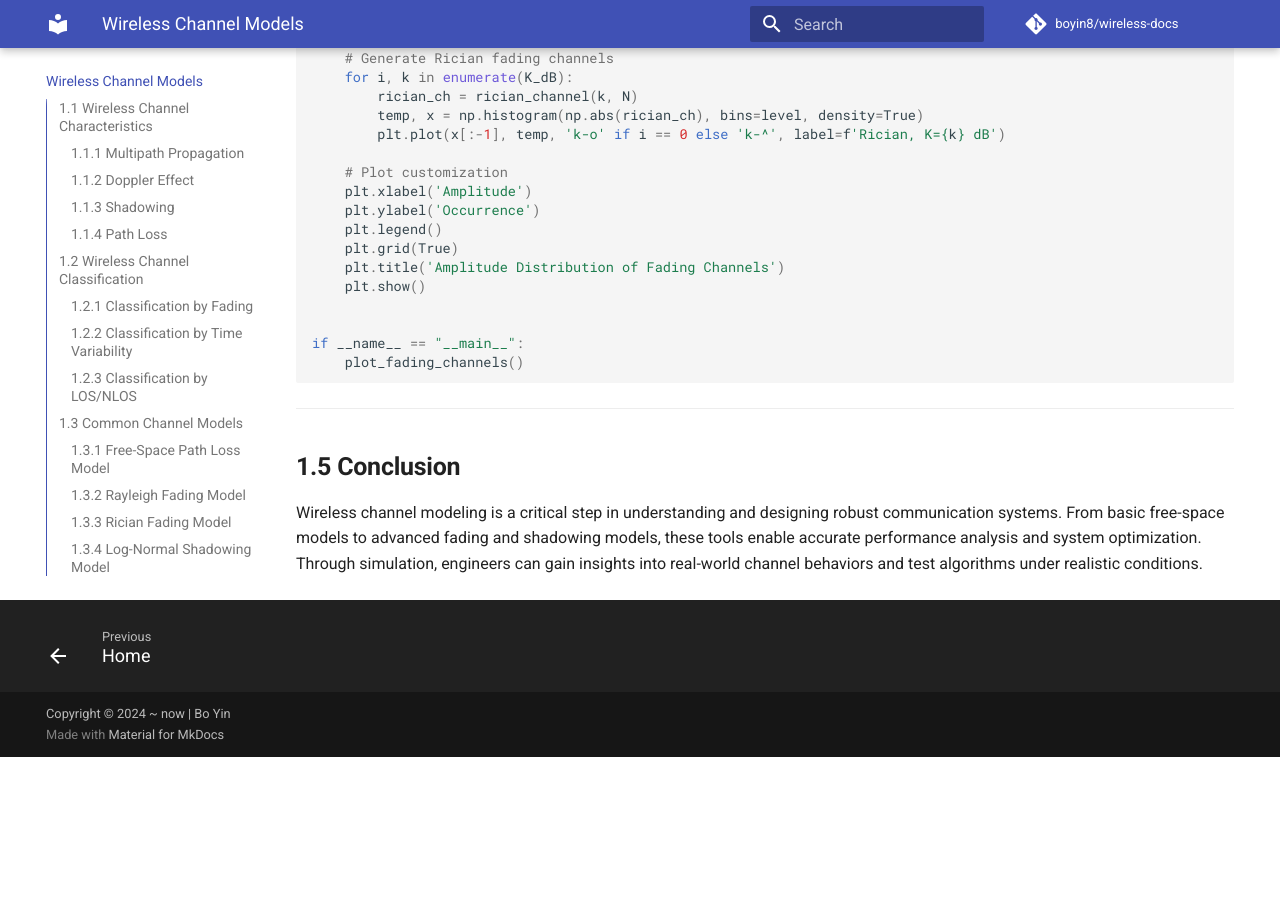
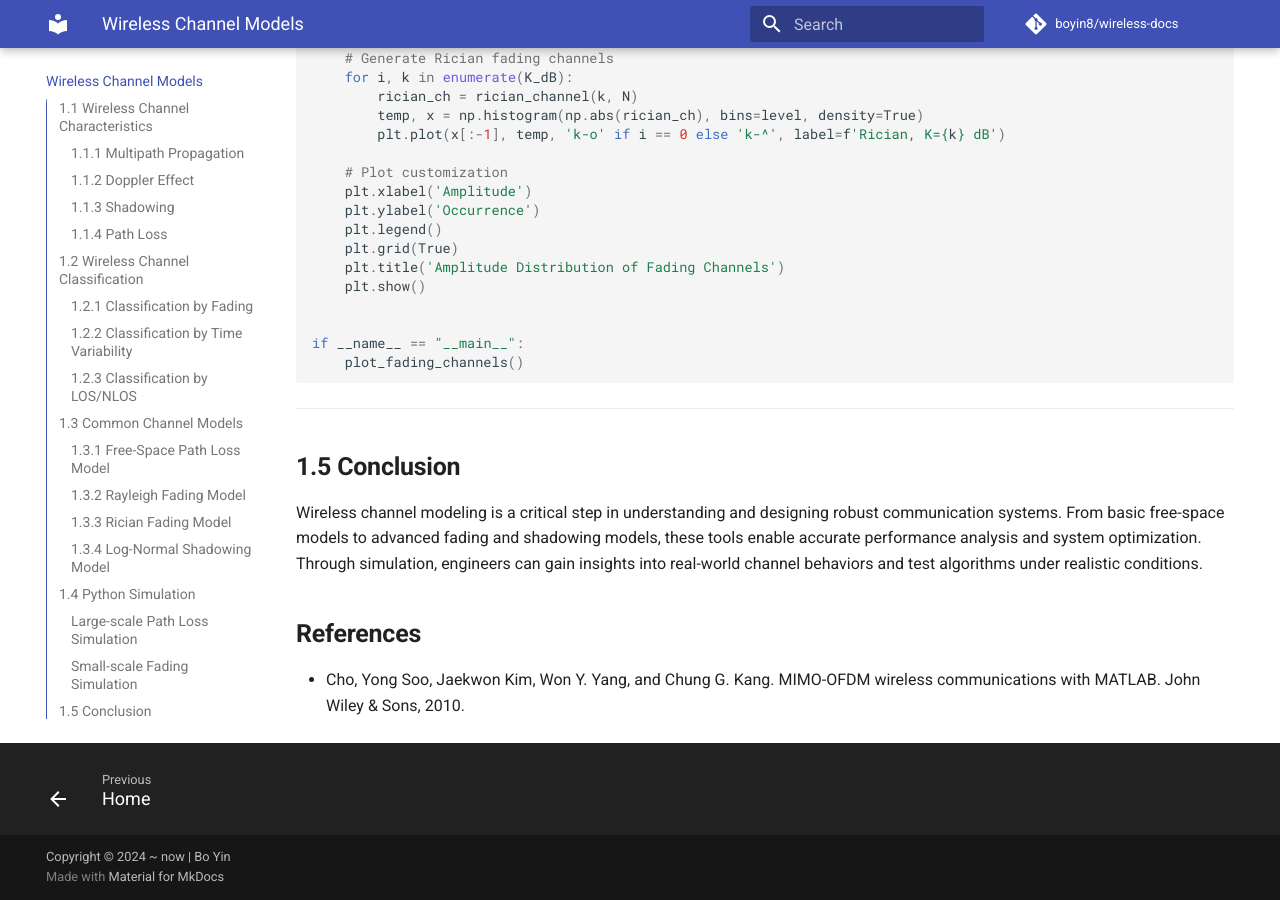
Before and after one commit to boyin8/wireless-docs, an MkDocs documentation site: the page built from docs/channel_models.md, in a window 1280 px wide and 900 px high, scrolled down 6996 px. Built offline with MkDocs 1.6.1 and Material for MkDocs 9.7.7, drawn with Linux system fonts in a browser that asks for light colours; comment, search, counter and statistics services are not loaded; before the commit the page ends 7753 px from its top, so only the background shows below that.

Commit message:
Update channel_models.md

```diff
--- a/docs/channel_models.md
+++ b/docs/channel_models.md
@@ -328,3 +328,6 @@
 
 ## **1.5 Conclusion**
 Wireless channel modeling is a critical step in understanding and designing robust communication systems. From basic free-space models to advanced fading and shadowing models, these tools enable accurate performance analysis and system optimization. Through simulation, engineers can gain insights into real-world channel behaviors and test algorithms under realistic conditions.
+
+## **References**
+- Cho, Yong Soo, Jaekwon Kim, Won Y. Yang, and Chung G. Kang. MIMO-OFDM wireless communications with MATLAB. John Wiley & Sons, 2010.
```
